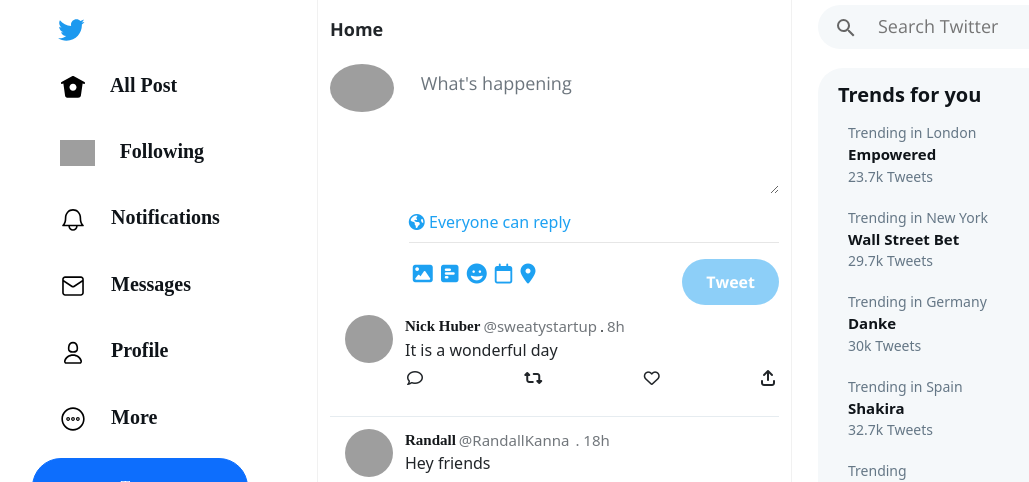
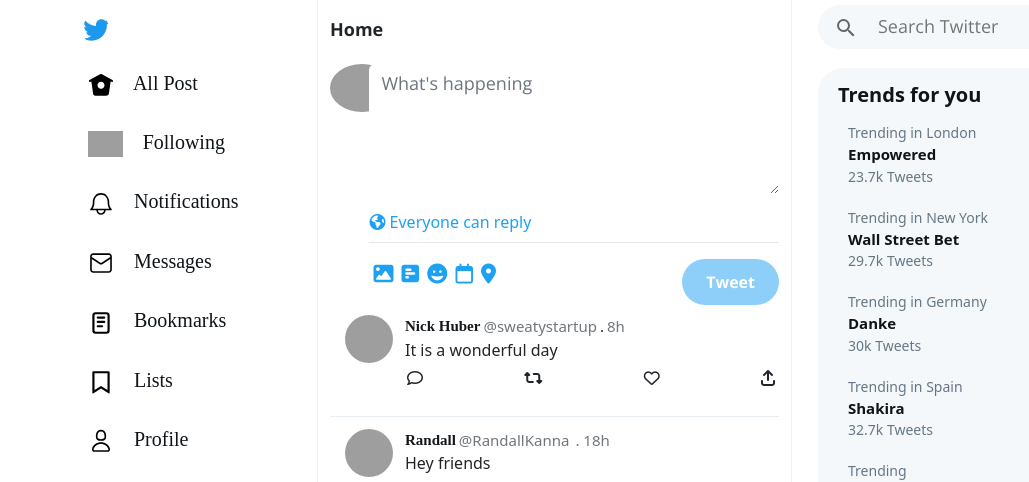
Before and after one commit to Theresa-o/Twitter, a Django app: page / in a window 1280 px wide. Shown: the top 482 px of the page, without its empty margins (38-1067 px from the left). Run offline with Django 3.2, Linux system fonts and the light colour scheme; some libraries are stand-ins or nearby versions; grey boxes are pictures that could not be loaded.

Commit message:
Updated profile & responsiveness

```diff
--- a/project4/network/static/network/styles.css
+++ b/project4/network/static/network/styles.css
@@ -10,29 +10,26 @@
   font-family: -apple-system, BlinkMacSystemFont, "Segoe UI", Roboto, Ubuntu, "Helvetica Neue", sans-serif;
 }
 
-.twitter-logo {
-  height: 28px;
-  filter: invert(52%) sepia(50%) saturate(2964%) hue-rotate(179deg) brightness(95%) contrast(97%);
-  margin-left: 25px;
-}
-
 .left-sidebar {
   position: fixed;
   top: 0;
   margin-top: 13px;
 }
 
-.navbar-brand:hover {
-  background: rgba(29, 161, 242, 0.1);
+.twitter-logo{
+  display: inline-block;
   border-radius: 50%;
-  color: #1da0f2;
-  margin-right: 23px;
+  height: 28px;
+  filter: invert(52%) sepia(50%) saturate(2964%) hue-rotate(179deg) brightness(95%) contrast(97%);
+  margin-left: 50px;
+}
+
+.twitter-logo:hover {
+  background-color: rgba(29, 161, 242, 0.1);
 }
 
 .left-sidebar-menu {
   font-size: 20px;
-  cursor: pointer;
-  font-weight: 700;
   display: flex;
   color: rgb(15, 20, 25);
   font-family: 'Times New Roman', Times, serif;
@@ -41,20 +38,13 @@
 .left-sidebar-menu-icon {
   align-items: flex-start;
   height: 26px;
-  margin-right: 20px;
-
+  margin-right: 15px;
 }
 
 .nav-item {
-  padding: 10px;
-  margin: 0 2px;
+  padding: 8px 10px 5px 40px;
+  cursor: pointer;
 }
-
-/* .nav-item:hover {
-    background: rgb(225, 232, 237);
-    border-radius: 18px;
-    color: rgb(15, 20, 25);
-} */
 
 .nav-link {
   text-decoration: none;
--- a/project4/network/templates/network/layout.html
+++ b/project4/network/templates/network/layout.html
@@ -56,45 +56,60 @@
                                 <li class="nav-item">
                                     <a class="nav-link" href="#">
                                         <img src= {% static 'network/images/all-post.svg' %} alt="All post" class="left-sidebar-menu-icon">
-                                        All Post
+                                        <span class="nav-text">All Post</span>
                                     </a>
                                 </li>
                                 <li class="nav-item">
                                     <a class="nav-link" href="#">
                                         <img src= {% static 'network/images/following.svg' %} alt="Following" class="left-sidebar-menu-icon">
-                                        Following
+                                        <span class="nav-text">Following</span>
                                     </a>
                                 </li>
                                 <li class="nav-item">
                                     <a class="nav-link" href="#">
                                         <img src= {% static 'network/images/notifications.svg' %} alt="Notifications" class="left-sidebar-menu-icon">
-                                        Notifications
+                                        <span class="nav-text">Notifications</span>
                                     </a>
                                 </li>
                                 <li class="nav-item">
                                     <a class="nav-link" href="#">
                                         <img src= {% static 'network/images/messages.svg' %} alt="Messages" class="left-sidebar-menu-icon">
-                                        Messages
+                                        <span class="nav-text">Messages</span>
+                                    </a>
+                                </li>
+                                <li class="nav-item">
+                                    <a class="nav-link" href="#">
+                                        <img src= {% static 'network/images/list.svg' %} alt="Messages" class="left-sidebar-menu-icon">
+                                        <span class="nav-text">Bookmarks</span>
+                                    </a>
+                                </li>
+                                <li class="nav-item">
+                                    <a class="nav-link" href="#">
+                                        <img src= {% static 'network/images/bookmark.svg' %} alt="Messages" class="left-sidebar-menu-icon">
+                                        <span class="nav-text">Lists</span>
                                     </a>
                                 </li>
                                 <li class="nav-item">
                                     <a class="nav-link" href="#">
                                         <img src= {% static 'network/images/profile.svg' %} alt="Profile" class="left-sidebar-menu-icon">
-                                        Profile
+                                        <span class="nav-text">Profile</span>
                                     </a>
                                 </li>
                                 <li class="nav-item">
                                     <a class="nav-link" href="#">
                                         <img src= {% static 'network/images/more.svg' %} alt="More" class="left-sidebar-menu-icon">
-                                        More
+                                        <span class="nav-text">More</span>
                                     </a>
                                 </li>
-                                <button class="btn btn-primary rounded-pill my-2 py-3">Tweet</button>
+                                <a href="#" class="tweet-btn">
+                                    <img src= {% static 'network/images/pen.svg' %} alt="Tweet" class="left-sidebar-menu-icon sidebar-tweet-btn">
+                                    <span class="nav-text">Tweet</span>
+                                </a>
                             </ul>
                             <div class="sidebar-profile">
                                 <div class="sidebar-profile-block">
                                     <div class="sidebar-profile-profilepic">
-                                        <img src="http://placeimg.com/70/70/arch" class="tweet-author-image" alt="profile-picture"/>
+                                        <img src="http://placeimg.com/35/35/arch" class="tweet-author-image" alt="profile-picture"/>
                                     </div>
                                     <div class="sidebar-profile-content">
                                         <div class="sidebar-profile-meta">
@@ -106,7 +121,7 @@
                                             </div>
                                         </div>
                                         <div class="sidebar-profile-extra">
-                                            <i class="fa-solid fa-ellipsis"></i>
+                                            <i class="fa-solid fa-ellipsis sidebar-extra"></i>
                                         </div>
                                     </div>
                                 </div>
@@ -120,10 +135,10 @@
                     <div class="main-page-input">
                         <!-- <form class="d-flex flex-column"> -->
                             <div class="row">
-                                <div class="col-2 main-page-header-profile-picture">
+                                <div class="col-2 col-xl-1 main-page-header-profile-picture">
                                     <img src="https://i.pinimg.com/originals/a6/58/32/a65832155622ac173337874f02b218fb.png" class="main-page-header-profile-picture" alt="profile-picture"/>
                                 </div>
-                                <div class="col-10">
+                                <div class="col-10 col-xl-11">
                                     <div class="main-page-input-box">
                                         <div>
                                             <textarea name="tweet-box" id="" class="form-control main-page-tweet-box text-wrap" cols="30" rows="10" placeholder="What's happening"></textarea>
@@ -197,8 +212,8 @@
                     </div>
                 </div>
 
-                <div class="col-4 right-sidebar">
-                    <div class="searchWrapper">
+                <div class="col-4 right-sidebar d-none d-xl-block">
+                    <div class="searchWrapper d-lg-block">
                         <div class="searchBar">
                             <button id="searchQuerySubmit" type="submit">
                                 <!-- #TODO put this svg on its own file and update it like u did the above ones -->
```
Also changed, not shown: other parts of project4/network/static/network/styles.css (+115 -13 lines), project4/network/static/network/images/bookmark.svg (added), project4/network/static/network/images/list.svg (added), project4/network/static/network/images/pen.svg (added).
